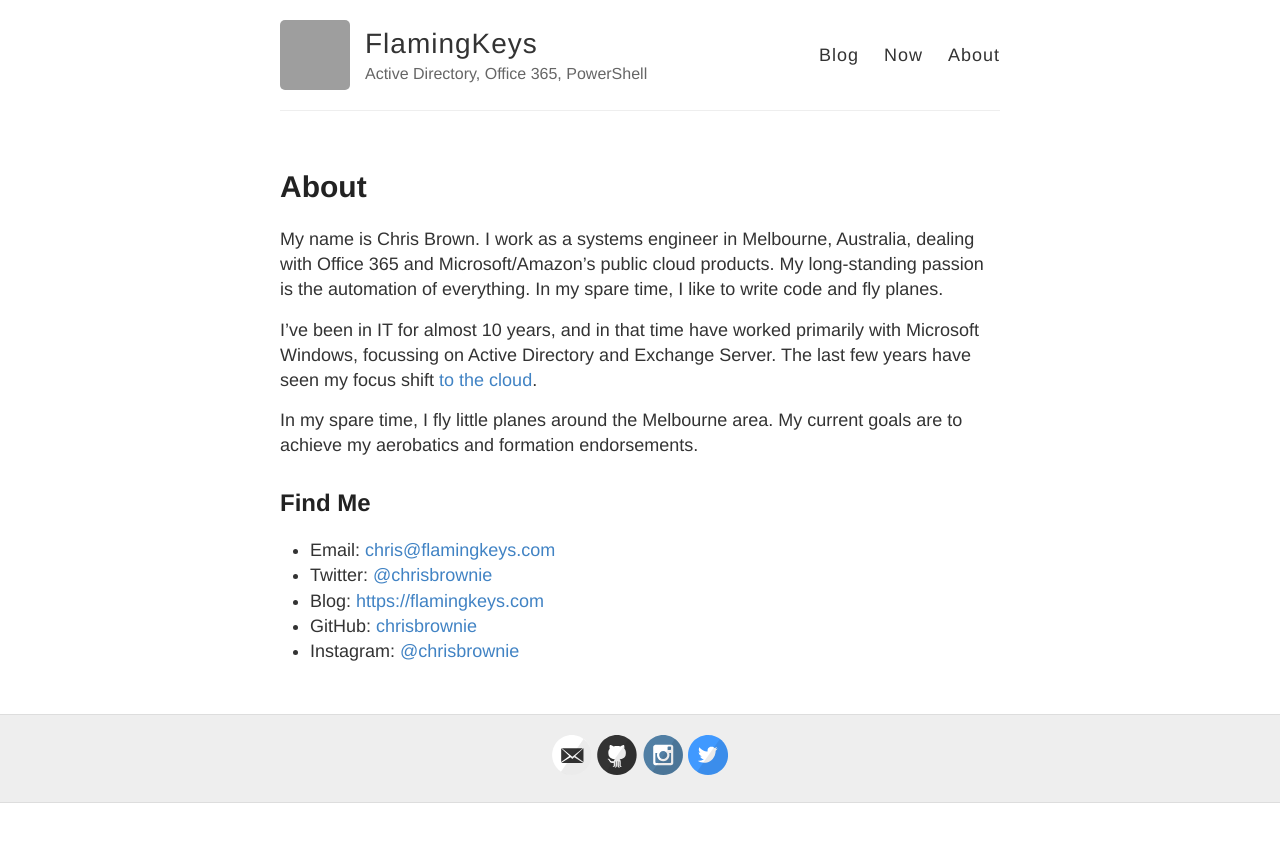
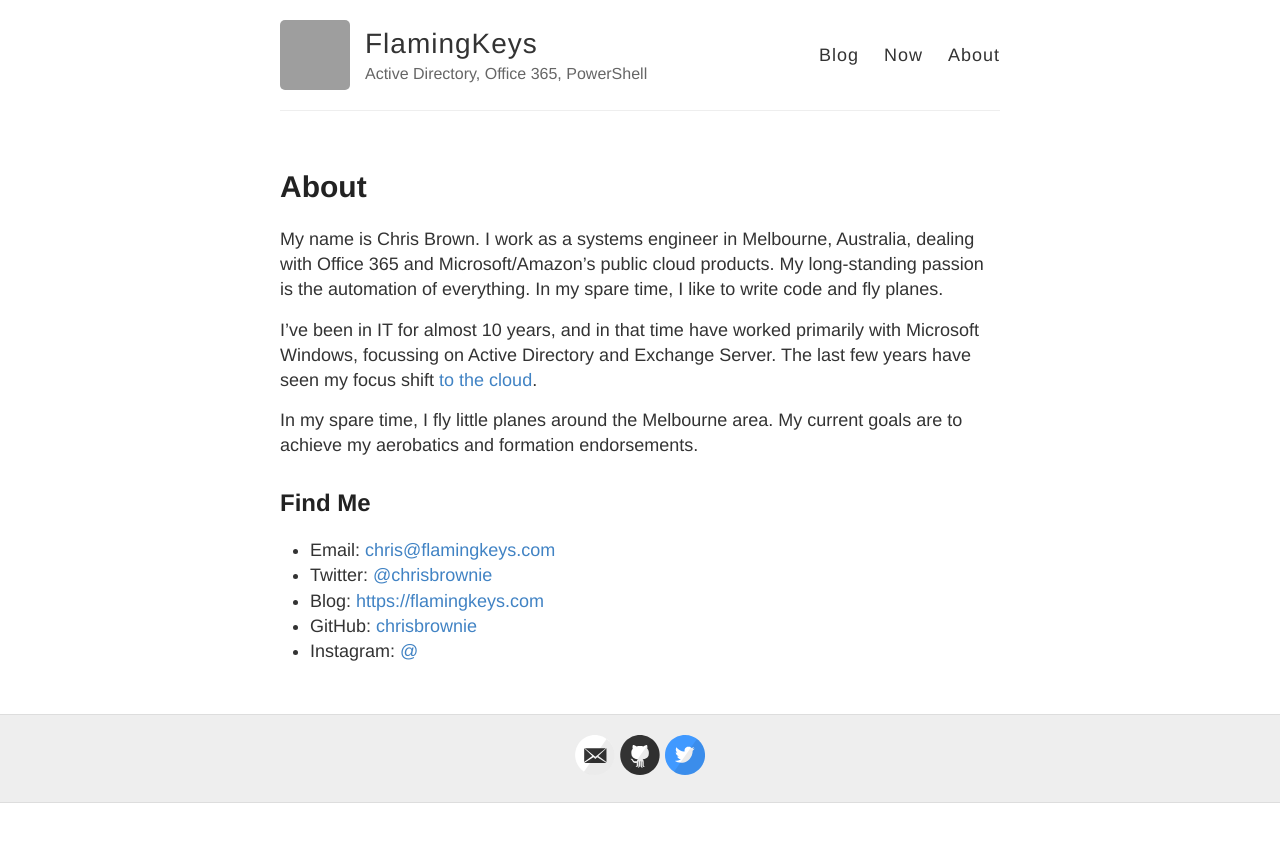
Before and after one commit to chrisbrownie/flamingkeys.com, a Jekyll site: the page built from about.md, in a window 1280 px wide. Shown: the top 842 px of the page. Built offline with Jekyll 4.4.1, drawn with Linux system fonts in a browser that asks for light colours; grey boxes are pictures that could not be loaded.

Commit message:
remove ig

```diff
--- a/_config.yml
+++ b/_config.yml
@@ -22,7 +22,7 @@ footer-links:
   facebook:
   flickr:
   github: chrisbrownie
-  instagram: chrisbrownie
+  instagram:
   linkedin:
   pinterest:
   rss: # just type anything here for a working RSS icon
```
